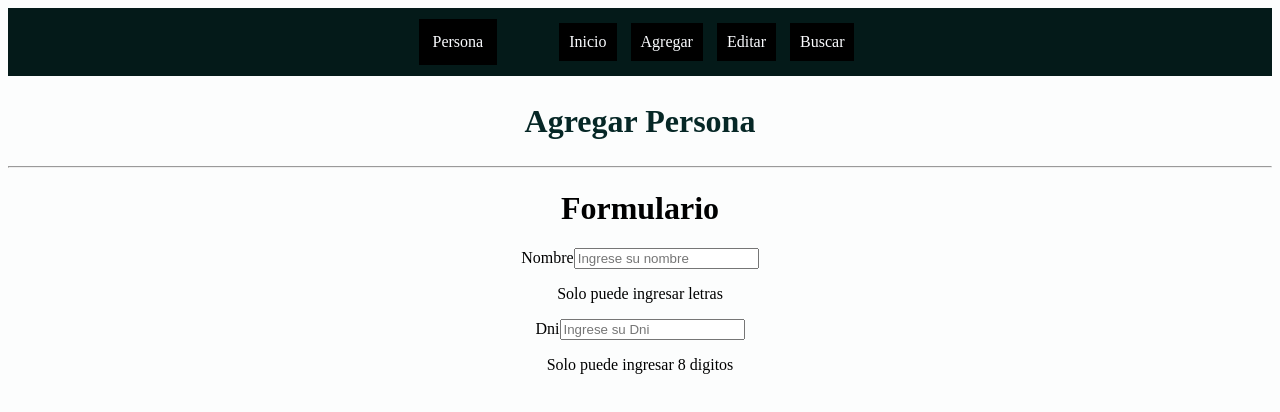
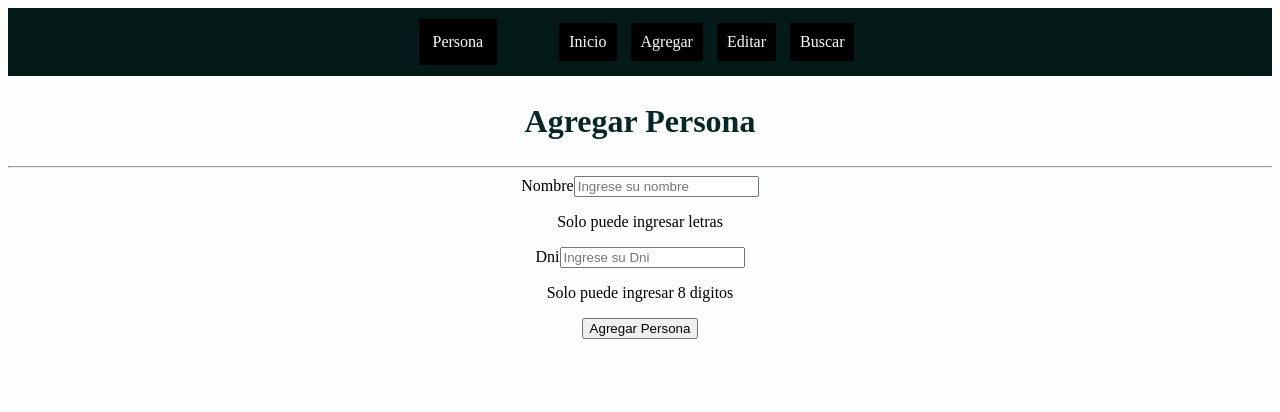
Before and after one commit to Delbelt/React-Crud-Personas, a React (Create React App) app: page /agregar in a window 1280 px wide. Shown: the top 412 px of the page. Built offline with nearby package versions, Linux system fonts and the light colour scheme.

Commit message:
Modifica el formulario [components] y sus elementos

```diff
--- a/src/components/FormAdd.jsx
+++ b/src/components/FormAdd.jsx
@@ -5,12 +5,17 @@ const FormAdd = () =>
 {
     return(
         <React.Fragment>
-            <h1>Formulario</h1>
 
-            <Input tipo='text' label='Nombre' placeholder='Ingrese su nombre'
-            name='nombre' error='Solo puede ingresar letras'/>
-            <Input tipo='text' label='Dni' placeholder='Ingrese su Dni'
-            name='dni' error='Solo puede ingresar 8 digitos'/>
+            <form action="">
+                <div>
+                    <Input tipo='text' label='Nombre' placeholder='Ingrese su nombre'
+                    name='nombre' error='Solo puede ingresar letras'/>
+                    <Input tipo='text' label='Dni' placeholder='Ingrese su Dni'
+                    name='dni' error='Solo puede ingresar 8 digitos'/>
+                    <button>Agregar Persona</button>
+                </div>
+            </form>
+
 
         </React.Fragment>
     );
--- a/src/components/Input.jsx
+++ b/src/components/Input.jsx
@@ -5,7 +5,7 @@ const Input = ({tipo, label, placeholder, name, error}) =>
     return(
         <React.Fragment>
             <label htmlFor={name}>{label}</label>
-            <input type={tipo} placeholder={placeholder} id={name}/>
+            <input autoComplete='off' type={tipo} placeholder={placeholder} id={name}/>
             <p>{error}</p>
         </React.Fragment>
     );
```
